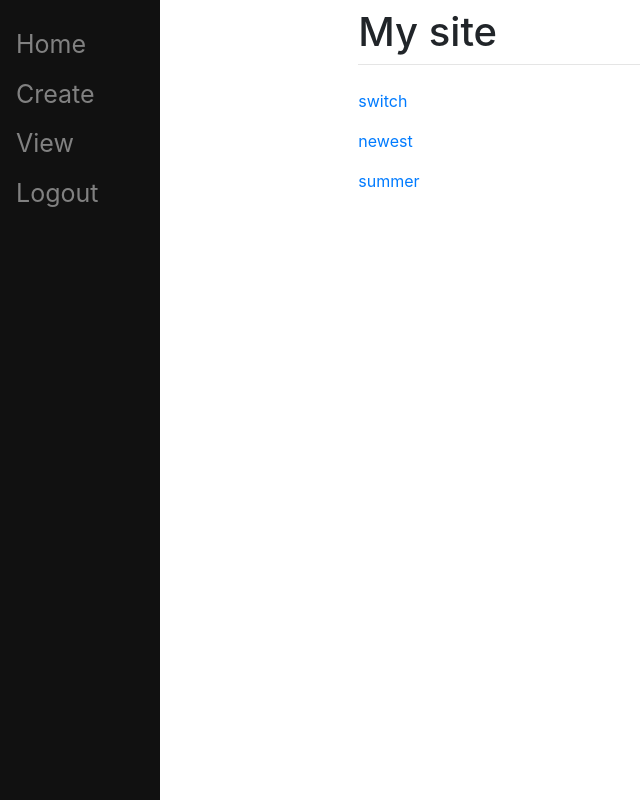
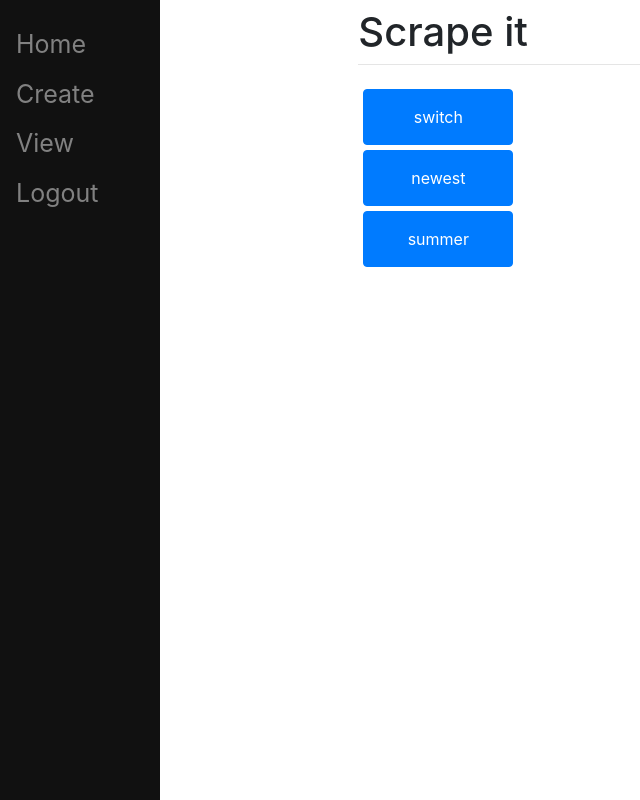
Before and after one commit to gabbypinto/web-scraping, a Django app: page /1 in a window 1280 px wide. Shown: the whole page, without its empty margins (0-640 px from the left). Run offline with Django 3.2, Linux system fonts and the light colour scheme; a user stored in the database is signed in; data comes from the database, SQL or seed files in the repository; both versions use the stored data as it was after the commit; some libraries are stand-ins or nearby versions.

Commit message:
button styling

```diff
--- a/webscrape/scrape/templates/scrape/base.html
+++ b/webscrape/scrape/templates/scrape/base.html
@@ -31,6 +31,18 @@
       padding: 0px 10px;
     }
 
+    #button{
+      width: 150px;
+      margin: 5px;
+      padding: 15px 32px;
+      display:block;
+    }
+
+    #viewList {
+      color: #FFFFFF;
+    }
+
+
   </style>
   <!-- Required meta tags -->
   <meta charset="utf-8">
@@ -54,7 +66,7 @@
   <div id = "content", name="content", class = "main">
     <div class = "row justify-content-center">
           <div class = "col-8">
-            <h1 class = "mt-2">My site</h1>
+            <h1 class = "mt-2">Scrape it</h1>
             <hr class = "mt-0 mb-4">
               {% block content %}
               {% endblock %}
--- a/webscrape/scrape/templates/scrape/view.html
+++ b/webscrape/scrape/templates/scrape/view.html
@@ -6,6 +6,8 @@ View
 
 {% block content %}
   {% for td in user.shoppingList.all %}
-  <p><a href="/{{td.id}}">{{td.name}}</a></p>
+  <button type="button" class="btn btn-primary" id = "button">
+    <a id ="viewList" href="/{{td.id}}">{{td.name}}</a>
+  </button>
   {% endfor %}
 {% endblock %}
--- a/webscrape/scrape/views.py
+++ b/webscrape/scrape/views.py
@@ -49,7 +49,13 @@ def create(request):
         form = CreateNewList()
 
     return render(request, "scrape/create.html", {"form":form})
+
 #POST for 'secret information' aka passwords
 #GET for modifying the database
+
+#the view function is for viewing a list
 def view(request):
     return render(request, "scrape/view.html")
+
+# def deleteList(request):
+#     ls = ShoppingList.objects.get(id=id)
```
Also changed, not shown: webscrape/db.sqlite3.
